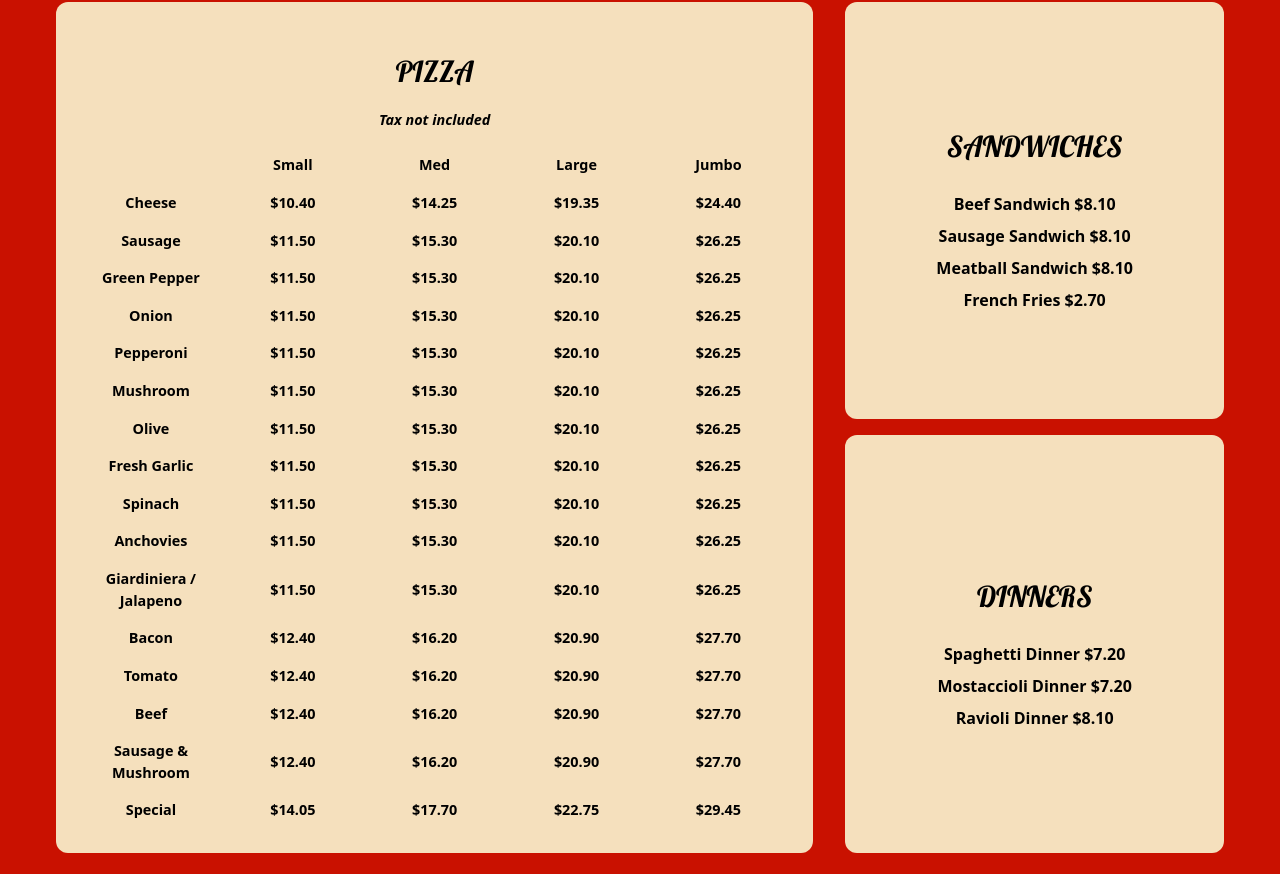
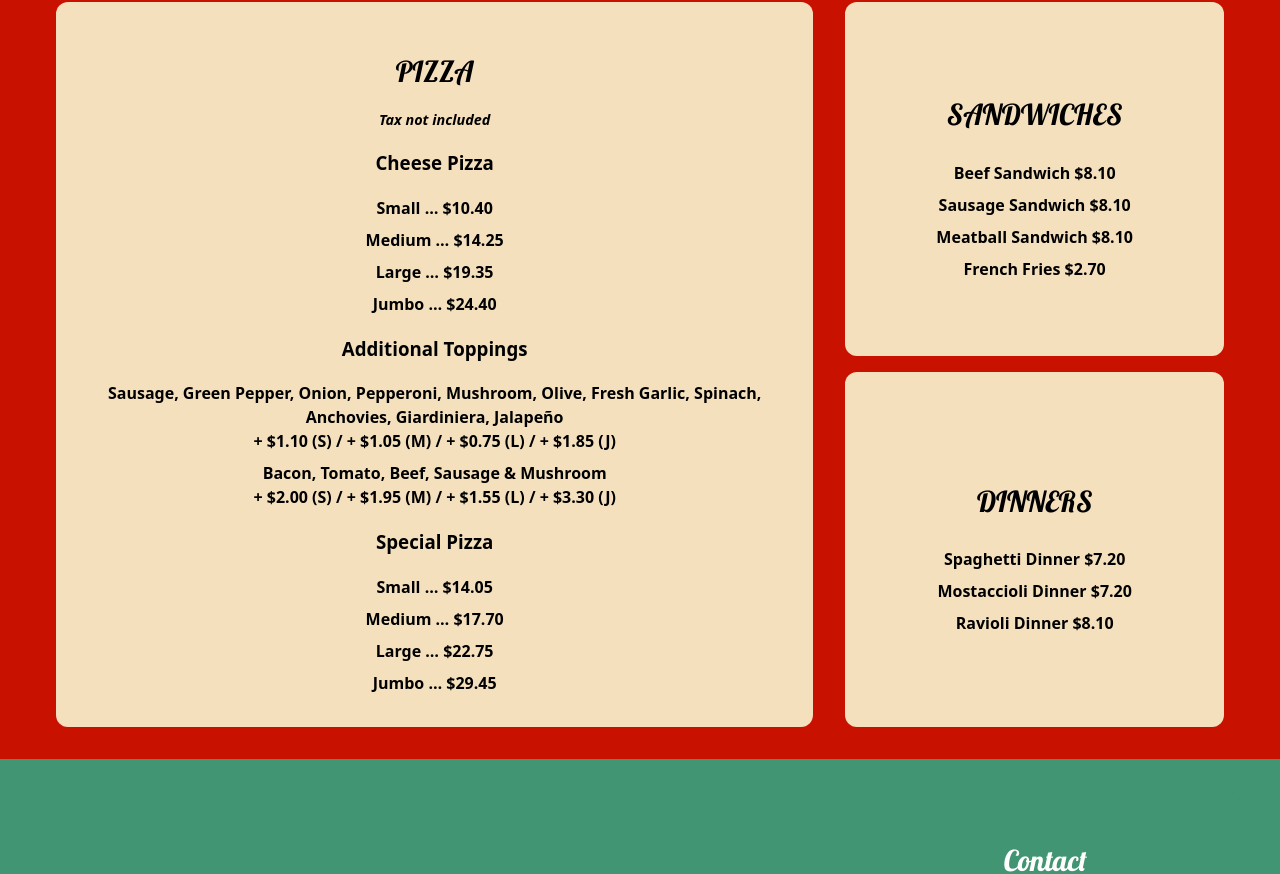
Before and after one commit to jurgenstevens/phils-pizza, a React (Vite) app: page / in a window 1280 px wide. Shown: the part 898-1772 px from the top of the page. Built offline with nearby package versions, Linux system fonts and the light colour scheme.

Commit message:
Update menu to something more readable.

```diff
--- a/src/components/Menu/Menu.jsx
+++ b/src/components/Menu/Menu.jsx
@@ -6,39 +6,50 @@ export default function Menu() {
       <div className="menu-inner">
 
         {/* ===== PIZZA ===== */}
-        <div className="menu-card">
-          <h2 className="menu-font">PIZZA</h2>
-          <p className="menu-note">Tax not included</p>
-          <table className="menu-table">
-            <thead>
-              <tr>
-                <th></th>
-                <th>Small</th>
-                <th>Med</th>
-                <th>Large</th>
-                <th>Jumbo</th>
-              </tr>
-            </thead>
-            <tbody>
-              <tr><td>Cheese</td><td>$10.40</td><td>$14.25</td><td>$19.35</td><td>$24.40</td></tr>
-              <tr><td>Sausage</td><td>$11.50</td><td>$15.30</td><td>$20.10</td><td>$26.25</td></tr>
-              <tr><td>Green Pepper</td><td>$11.50</td><td>$15.30</td><td>$20.10</td><td>$26.25</td></tr>
-              <tr><td>Onion</td><td>$11.50</td><td>$15.30</td><td>$20.10</td><td>$26.25</td></tr>
-              <tr><td>Pepperoni</td><td>$11.50</td><td>$15.30</td><td>$20.10</td><td>$26.25</td></tr>
-              <tr><td>Mushroom</td><td>$11.50</td><td>$15.30</td><td>$20.10</td><td>$26.25</td></tr>
-              <tr><td>Olive</td><td>$11.50</td><td>$15.30</td><td>$20.10</td><td>$26.25</td></tr>
-              <tr><td>Fresh Garlic</td><td>$11.50</td><td>$15.30</td><td>$20.10</td><td>$26.25</td></tr>
-              <tr><td>Spinach</td><td>$11.50</td><td>$15.30</td><td>$20.10</td><td>$26.25</td></tr>
-              <tr><td>Anchovies</td><td>$11.50</td><td>$15.30</td><td>$20.10</td><td>$26.25</td></tr>
-              <tr><td>Giardiniera / Jalapeno</td><td>$11.50</td><td>$15.30</td><td>$20.10</td><td>$26.25</td></tr>
-              <tr><td>Bacon</td><td>$12.40</td><td>$16.20</td><td>$20.90</td><td>$27.70</td></tr>
-              <tr><td>Tomato</td><td>$12.40</td><td>$16.20</td><td>$20.90</td><td>$27.70</td></tr>
-              <tr><td>Beef</td><td>$12.40</td><td>$16.20</td><td>$20.90</td><td>$27.70</td></tr>
-              <tr><td>Sausage & Mushroom</td><td>$12.40</td><td>$16.20</td><td>$20.90</td><td>$27.70</td></tr>
-              <tr><td>Special</td><td>$14.05</td><td>$17.70</td><td>$22.75</td><td>$29.45</td></tr>
-            </tbody>
-          </table>
-        </div>
+<div className="menu-card">
+  <h2 className="menu-font">PIZZA</h2>
+  <p className="menu-note">Tax not included</p>
+
+  <div className="menu-section">
+    <h3>Cheese Pizza</h3>
+    <ul className="menu-list">
+      <li>Small … $10.40</li>
+      <li>Medium … $14.25</li>
+      <li>Large … $19.35</li>
+      <li>Jumbo … $24.40</li>
+    </ul>
+  </div>
+
+  <div className="menu-section">
+    <h3>Additional Toppings</h3>
+    <ul className="menu-list">
+      <li>
+        Sausage, Green Pepper, Onion, Pepperoni, Mushroom, Olive, Fresh Garlic,
+        Spinach, Anchovies, Giardiniera, Jalapeño <br />
+        <span className="menu-prices">
+          + $1.10 (S) / + $1.05 (M) / + $0.75 (L) / + $1.85 (J)
+        </span>
+      </li>
+      <li>
+        Bacon, Tomato, Beef, Sausage & Mushroom <br />
+        <span className="menu-prices">
+          + $2.00 (S) / + $1.95 (M) / + $1.55 (L) / + $3.30 (J)
+        </span>
+      </li>
+    </ul>
+  </div>
+
+  <div className="menu-section">
+    <h3>Special Pizza</h3>
+    <ul className="menu-list">
+      <li>Small … $14.05</li>
+      <li>Medium … $17.70</li>
+      <li>Large … $22.75</li>
+      <li>Jumbo … $29.45</li>
+    </ul>
+  </div>
+</div>
+
 
         {/* ===== RIGHT COLUMN ===== */}
         <div className="menu-right">
```
